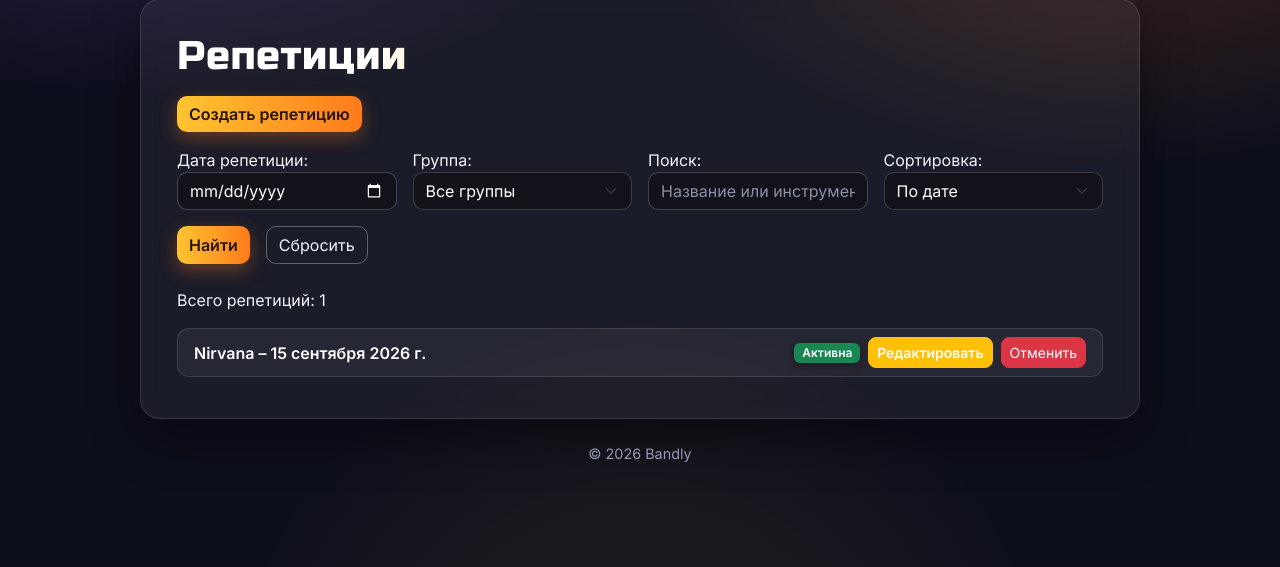
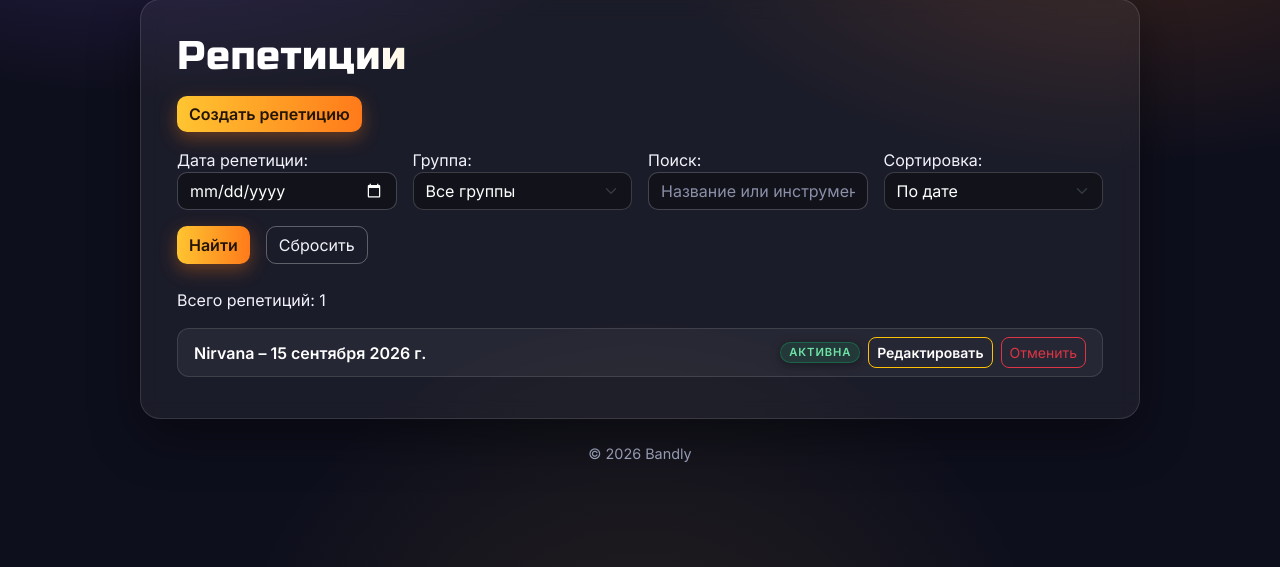
Before and after one commit to drpepperus666/music-band-manager, a Django app: page /rehearsals/ in a window 1280 px wide. Shown: the part 146-713 px from the top of the page. Run offline with Django 5.2, Linux system fonts and the light colour scheme; data comes from the database, SQL or seed files in the repository; both versions use the stored data as it was after the commit.

Commit message:
PR11: спокойные пилюли, контурные кнопки, ховер статистики, звездочки

```diff
--- a/homepage/static/homepage/css/style.css
+++ b/homepage/static/homepage/css/style.css
@@ -316,3 +316,76 @@ form .btn + a {
  align-self: flex-start;
  margin-top: 0.5rem;
 }
+
+/* Спокойные пилюли статусов вместо кричащих бейджей */
+.badge.bg-success,
+.badge.bg-secondary,
+.badge.bg-danger,
+.badge.bg-info,
+.badge.bg-warning {
+ font-size: 0.7rem;
+ letter-spacing: 0.08em;
+ text-transform: uppercase;
+ padding: 0.35em 0.7em;
+ border-radius: 999px;
+ border: 1px solid transparent;
+}
+
+.badge.bg-success {
+ background: rgba(25, 135, 84, 0.18) !important;
+ color: #6fe3a5 !important;
+ border-color: rgba(25, 135, 84, 0.55);
+}
+
+.badge.bg-secondary {
+ background: rgba(108, 117, 125, 0.2) !important;
+ color: #c3c9d4 !important;
+ border-color: rgba(108, 117, 125, 0.5);
+}
+
+.badge.bg-danger {
+ background: rgba(220, 53, 69, 0.16) !important;
+ color: #ff9aa5 !important;
+ border-color: rgba(220, 53, 69, 0.5);
+}
+
+.badge.bg-info {
+ background: rgba(13, 202, 240, 0.14) !important;
+ color: #7fe3f7 !important;
+ border-color: rgba(13, 202, 240, 0.45);
+}
+
+.badge.bg-warning {
+ background: rgba(255, 193, 7, 0.14) !important;
+ color: #ffd76a !important;
+ border-color: rgba(255, 193, 7, 0.45);
+}
+
+/* Подсветка строк и карточек статистики при наведении */
+.list-group-item {
+ transition: border-color 0.15s ease, transform 0.15s ease;
+}
+
+.list-group-item:hover {
+ border-color: rgba(255, 197, 49, 0.4) !important;
+}
+
+.statistics-item {
+ transition: transform 0.15s ease, border-color 0.15s ease;
+}
+
+.statistics-item:hover {
+ transform: translateY(-2px);
+ border-color: rgba(255, 197, 49, 0.45);
+}
+
+.statistics-item h2 a {
+ text-decoration: none;
+}
+
+/* Звёздочка обязательного поля */
+.required-star {
+ color: var(--bandly-orange);
+ font-weight: 700;
+ margin-left: 3px;
+}
--- a/rehearsals/templates/rehearsals/rehearsal_form.html
+++ b/rehearsals/templates/rehearsals/rehearsal_form.html
@@ -13,10 +13,9 @@
  <h1>Создание репетиции</h1>
  {% endif %}
  <form method="post">
- {% csrf_token %}
  {% for field in form %}
   <div class="mb-3">
-  {{ field.label_tag }}
+  {{ field.label_tag }}{% if field.field.required %}<span class="required-star" title="Обязательное поле">*</span>{% endif %}
   {{ field }}
   {% if field.help_text %}
   <div class="form-text">{{ field.help_text }}</div>
--- a/rehearsals/templates/rehearsals/rehearsal_list.html
+++ b/rehearsals/templates/rehearsals/rehearsal_list.html
@@ -57,10 +57,10 @@
    </a>
    <span class="d-flex flex-wrap gap-2 align-items-center">
     {% include "rehearsals/includes/rehearsal_status.html" %}
-    <a href="{% url 'rehearsals:update' rehearsal.id %}" class="btn btn-warning btn-sm">Редактировать</a>
+    <a href="{% url 'rehearsals:update' rehearsal.id %}" class="btn btn-outline-warning btn-sm">Редактировать</a>
     <form method="post" action="{% url 'rehearsals:cancel' rehearsal.id %}" class="d-inline">
      {% csrf_token %}
-     <button type="submit" class="btn btn-danger btn-sm">Отменить</button>
+     <button type="submit" class="btn btn-outline-danger btn-sm">Отменить</button>
     </form>
    </span>
   </li>
--- a/rehearsals/templates/rehearsals/statistics.html
+++ b/rehearsals/templates/rehearsals/statistics.html
@@ -11,7 +11,7 @@
  <p>Среднее число участников: {{ avg_participants|default:"—" }}</p>
  {% for item in statistics %}
  <article class="statistics-item">
-  <h2>{{ item.band_name }}</h2>
+  <h2><a href="{% url 'bands:detail' item.band_slug %}">{{ item.band_name }}</a></h2>
   <p>Активных репетиций: {{ item.rehearsals_count }}</p>
  </article>
  {% empty %}
--- a/rehearsals/views.py
+++ b/rehearsals/views.py
@@ -149,8 +149,9 @@ def statistics(request):
                 ),
             ),
             band_name=F("name"),
+            band_slug=F("slug"),
         )
-        .values("band_name", "rehearsals_count")
+        .values("band_name", "band_slug", "rehearsals_count")
         .order_by("-rehearsals_count")
     )
     totals = Rehearsal.objects.aggregate(
```
Also changed, not shown: db.sqlite3.
